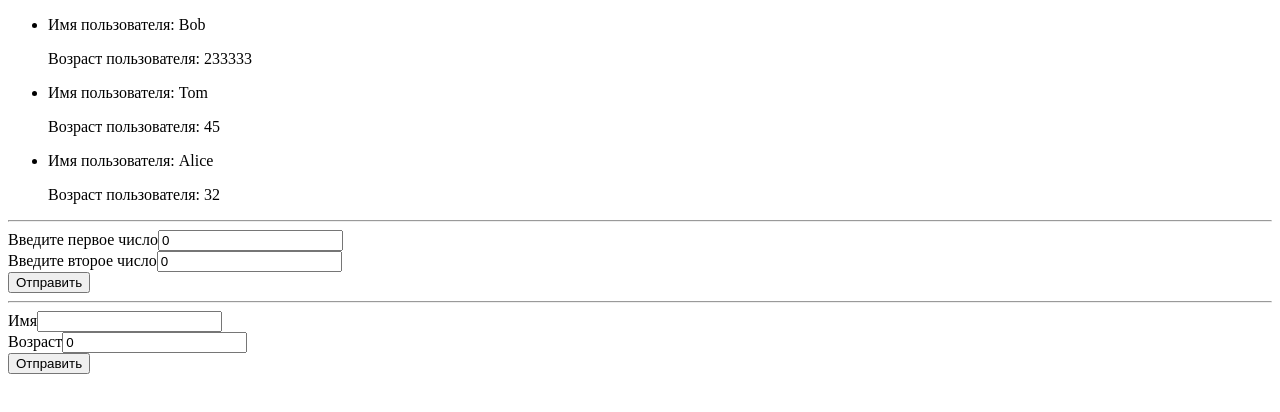
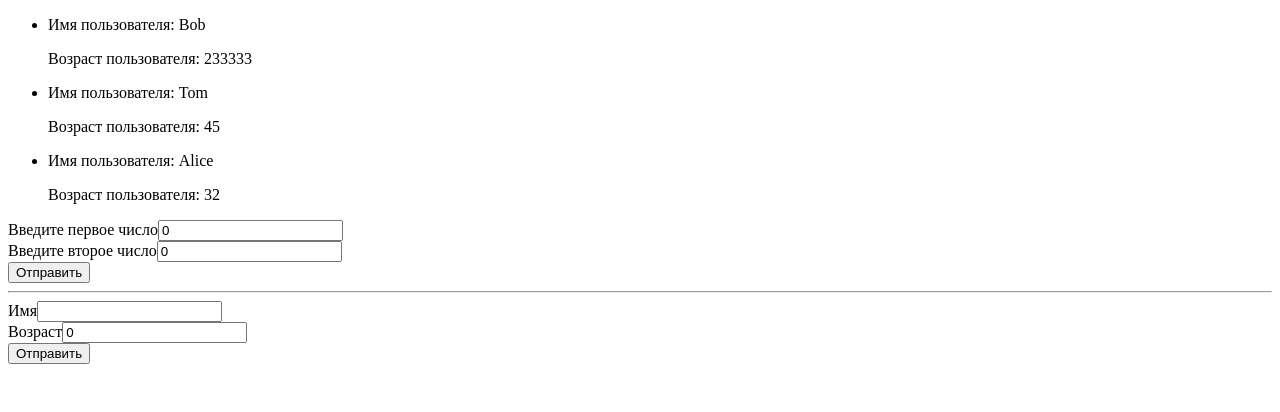
Before and after one commit to YuriShevchuk/http, an Angular app: page / in a window 1280 px wide. Shown: the top 412 px of the page. Built offline with nearby package versions, Linux system fonts and the light colour scheme.

Commit message:
delete hr

```diff
--- a/src/app/app.component.html
+++ b/src/app/app.component.html
@@ -4,7 +4,7 @@
     <p>Возраст пользователя: {{user?.age}}</p>
   </li>
 </ul>
-<hr>
+
 <div *ngIf="done">Сумма = {{sum}}</div>
 <div class="form-group">
   <label>Введите первое число</label>
```
